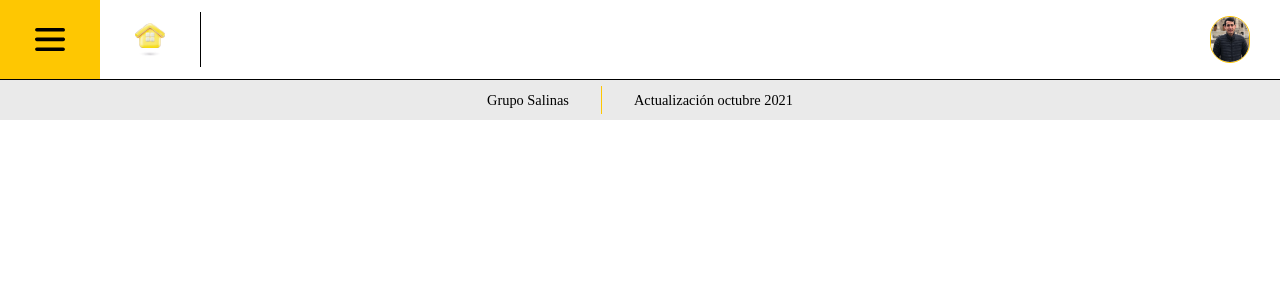
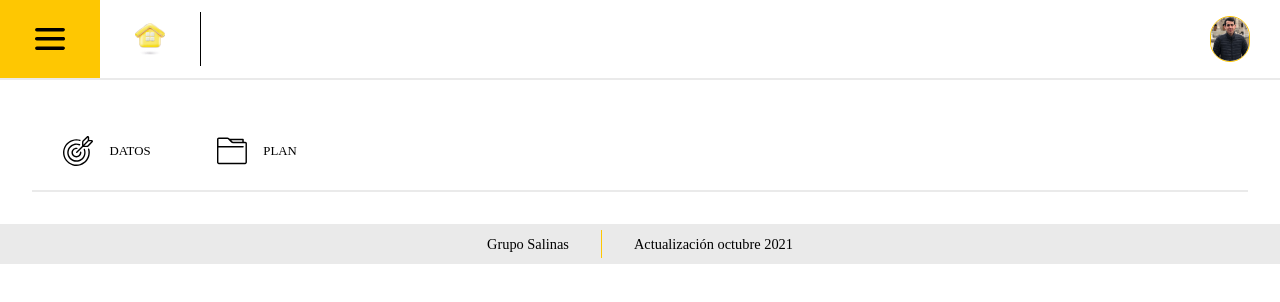
Before and after one commit to Blasnjacobo/pruebaTecnica-grupoSalinas, a React (Create React App) app: page / in a window 1280 px wide. Shown: the top 302 px of the page. Built offline with nearby package versions, Linux system fonts and the light colour scheme.

Commit message:
setSection

```diff
--- a/src/App.js
+++ b/src/App.js
@@ -1,10 +1,19 @@
 import Header from "./components/Header";
 import Footer from "./components/Footer";
+import Secciones from "./components/Secciones";
+import { useState } from "react";
+import Datos from "./components/Datos/Datos";
 
 function App() {
+  const [section, setSection] = useState("");
+  console.log(section);
   return (
     <div className="App">
       <Header />
+      <main>
+        <Secciones setSection={setSection} />
+        {section === "datos" && <Datos />}
+      </main>
       <Footer />
     </div>
   );
--- /dev/null
+++ b/src/components/Datos/Datos.jsx
@@ -0,0 +1,7 @@
+import React from "react";
+
+const Datos = () => {
+  return <div>Datos</div>;
+};
+
+export default Datos;
--- a/src/components/Footer.jsx
+++ b/src/components/Footer.jsx
@@ -2,13 +2,13 @@ import React from "react";
 
 const Footer = () => {
   return (
-    <section className="footer-container">
-      <div className="footer-section">
+    <div className="footer-container">
+      <section className="footer-section">
         <div>Grupo Salinas</div>
         <div className="footer-separator"></div>
         <div>Actualización octubre 2021</div>
-      </div>
-    </section>
+      </section>
+    </div>
   );
 };
 
--- a/src/components/Header.jsx
+++ b/src/components/Header.jsx
@@ -6,7 +6,7 @@ import blas from "../img/Blas.jpg";
 const Header = () => {
   return (
     <div className="header-container">
-      <div className="header-section1">
+      <section className="header-section1">
         <div className="icon-container">
           <img
             className="header-hamburguesa"
@@ -18,10 +18,10 @@ const Header = () => {
           <img className="header-home" src={home} alt="home img" />
         </div>
         <div className="separator"></div>
-      </div>
-      <div className="header-section2">
+      </section>
+      <section className="header-section2">
         <img className="header-user" src={blas} alt="user profile img" />
-      </div>
+      </section>
     </div>
   );
 };
--- /dev/null
+++ b/src/components/Secciones.jsx
@@ -0,0 +1,26 @@
+import React from "react";
+import datos from "../img/datos-generales.svg";
+import plan from "../img/plandetrabajo.svg";
+
+const Secciones = ({ setSection }) => {
+  const handleDatos = () => {
+    setSection("datos");
+  };
+  const handlePlan = () => {
+    setSection("plan");
+  };
+  return (
+    <div className="sections-container">
+      <section className="section-option" onClick={handleDatos}>
+        <img src={datos} alt="datos generales img" />
+        <div>DATOS</div>
+      </section>
+      <section className="section-option" onClick={handlePlan}>
+        <img src={plan} alt="plan de trabajo img" />
+        <div>PLAN</div>
+      </section>
+    </div>
+  );
+};
+
+export default Secciones;
--- a/src/index.css
+++ b/src/index.css
@@ -12,7 +12,7 @@ body{
   display: flex;
   justify-content: space-between;
   align-items: center;
-  border-bottom: 1px solid black;
+  border-bottom: 2px solid #eaeaea;
   height: 10vh;
 }
 
@@ -74,3 +74,39 @@ body{
   height: 70%;
   background-color: #fec702;
 }
+
+/* Main */
+main {
+  margin: 2rem;
+}
+
+/* Secciones */
+.sections-container {
+  display: flex;
+  justify-content: flex-start;
+  align-items: center;
+  border-bottom: 2px solid #eaeaea;
+  height: 10vh;
+}
+
+.section-option {
+  display: flex;
+  justify-content: center;
+  align-items:center;
+  gap: 1rem;
+  width: 150px;
+  height: 100%;
+  cursor: pointer;
+}
+
+.section-option:hover {
+  border-bottom: 5px solid #fec702;
+}
+
+.section-option img {
+  max-width: 20%;
+}
+
+.section-option div {
+ font-size: 0.8rem;
+}
```
